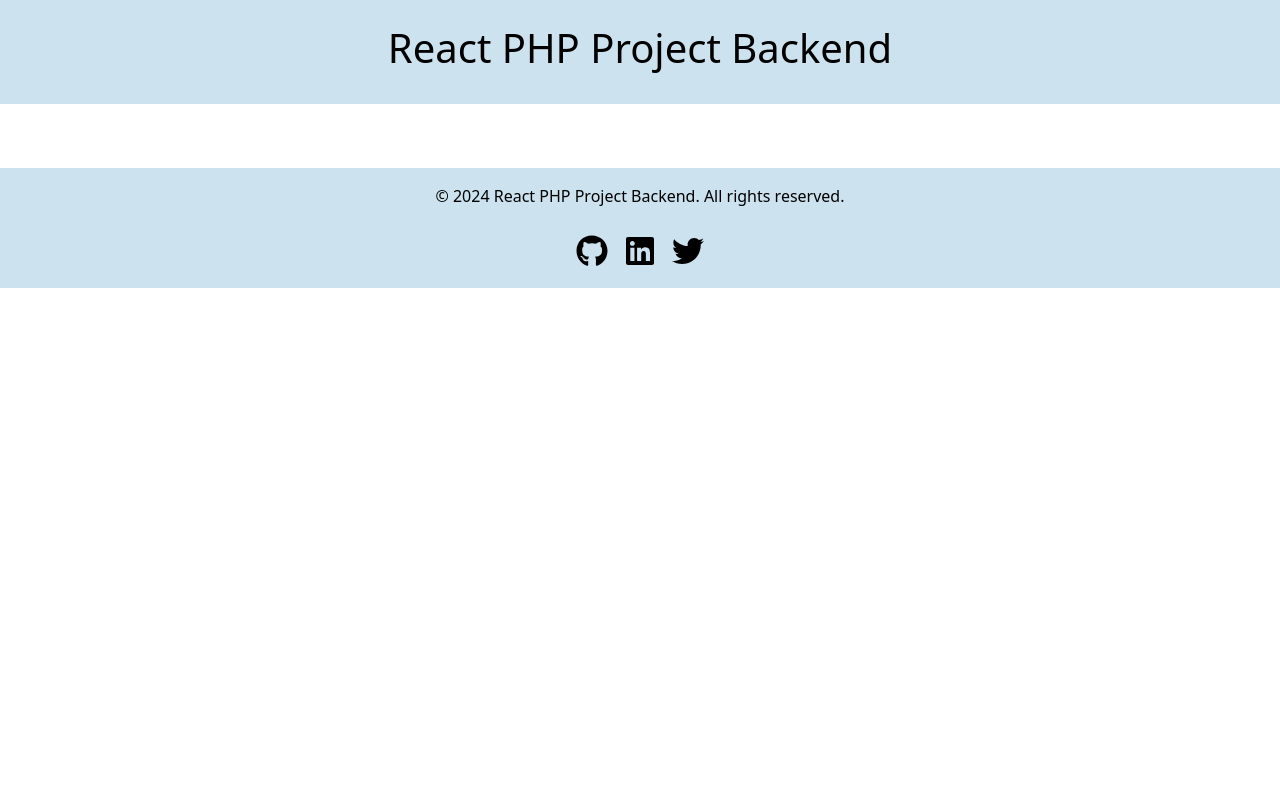
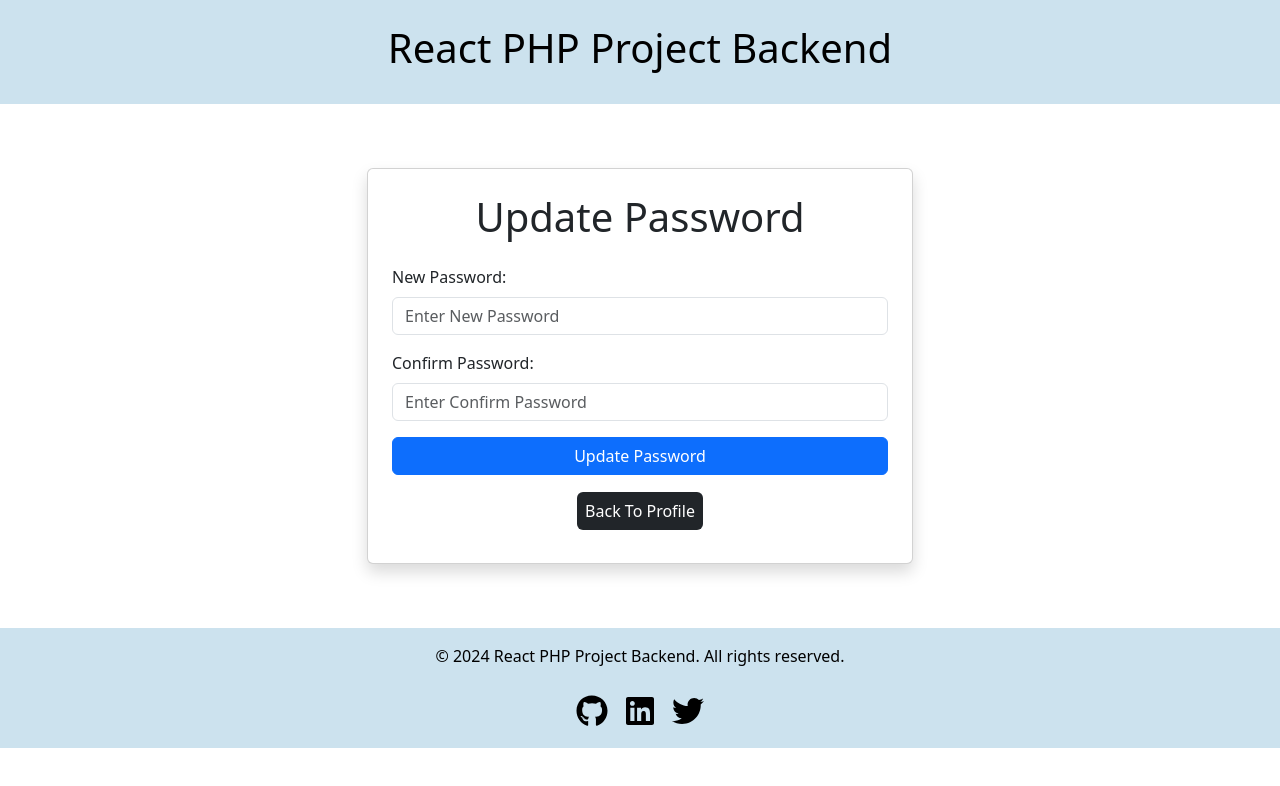
Before and after one commit to test2571/react_php, a React (Vite) app in the folder frontend/: page /updatePassword in a window 1280 px wide. Shown: the top 786 px of the page. Built offline with nearby package versions, Linux system fonts and the light colour scheme; no server answers; sample sign-in values are in the browser's storage.

Commit message:
update password functionality

```diff
--- a/frontend/src/App.jsx
+++ b/frontend/src/App.jsx
@@ -7,6 +7,7 @@ import Register from "./pages/Register.jsx";
 import ProtectedRoute from "./components/ProtectedRoute.jsx";
 import AdminProvider from "./context/AdminContext.jsx";
 import Profile from "./pages/Profile.jsx";
+import UpdatePassword from "./pages/UpdatePassword.jsx";
 
 function App() {
   return (
@@ -33,6 +34,14 @@ function App() {
               </ProtectedRoute>
             }
           />
+          <Route
+            path="/updatePassword"
+            element={
+              <ProtectedRoute>
+                <UpdatePassword />
+              </ProtectedRoute>
+            }
+          />
         </Routes>
         <Footer></Footer>
       </BrowserRouter>
--- a/frontend/src/pages/Profile.jsx
+++ b/frontend/src/pages/Profile.jsx
@@ -3,10 +3,19 @@ import { FaUserEdit, FaTimesCircle, FaCheckCircle } from "react-icons/fa";
 import { FaPhone } from "react-icons/fa6";
 import { MdMarkEmailUnread, MdDriveFileRenameOutline } from "react-icons/md";
 import { AdminContext } from "../context/AdminContext.jsx";
-import { Link } from "react-router-dom";
+import { Link, useNavigate } from "react-router-dom";
 
 function Profile() {
-  const { adminDetails } = useContext(AdminContext);
+  const { adminDetails, handleLogoutContext } = useContext(AdminContext);
+  const navigate = useNavigate();
+  const handleLogout = () => {
+    const isConfirm = confirm("Do you really want to logout? ");
+
+    if (isConfirm) {
+      handleLogoutContext();
+      navigate("/");
+    }
+  };
 
   const renderStatusIcon = (status) => {
     if (status === "Active") {
@@ -88,8 +97,12 @@ function Profile() {
           <Link to="/dashboard">
             <button className="btn btn-light me-2">Back to Dashboard</button>
           </Link>
-          <button className="btn btn-dark me-2">Update Password</button>
-          <button className="btn btn-light me-2">Logout</button>
+          <Link to="/updatePassword">
+            <button className="btn btn-dark me-2">Update Password</button>
+          </Link>
+          <button onClick={handleLogout} className="btn btn-light me-2">
+            Logout
+          </button>
         </div>
       </div>
     </div>
--- /dev/null
+++ b/frontend/src/pages/UpdatePassword.jsx
@@ -0,0 +1,157 @@
+import React, { useState } from "react";
+import { updatePassword } from "./../utils/admin/updatePassword.js";
+import { Link } from "react-router-dom";
+
+function UpdatePassword() {
+  const [formData, setFormData] = useState({
+    newPassword: "",
+    confirmPassword: "",
+  });
+  const [errors, setErrors] = useState({});
+  const [loading, setLoading] = useState(false);
+  const [message, setMessage] = useState("");
+
+  const handleChange = (e) => {
+    setFormData({
+      ...formData,
+      [e.target.name]: e.target.value,
+    });
+  };
+
+  const handleSubmit = (e) => {
+    e.preventDefault();
+    setMessage("");
+
+    const updatePasswordErrors = updatePassword(formData);
+    setErrors(updatePasswordErrors);
+
+    if (Object.keys(updatePasswordErrors).length === 0) {
+      setLoading(true);
+
+      const adminId = localStorage.getItem("adminId");
+
+      const formDataWithId = {
+        ...formData,
+        adminId: adminId,
+      };
+
+      fetch(
+        "http://localhost/react_php_local/backend/admin/updatePassword.php",
+        {
+          method: "POST",
+          headers: {
+            "Content-Type": "application/json",
+          },
+          body: JSON.stringify(formDataWithId),
+        }
+      )
+        .then((response) => response.json())
+        .then((data) => {
+          if (data.status === "success") {
+            setMessage("Password updated successfully!");
+            setFormData({
+              newPassword: "",
+              confirmPassword: "",
+            });
+            setLoading(false);
+          } else {
+            setMessage(data.message);
+            setFormData({
+              newPassword: "",
+              confirmPassword: "",
+            });
+            setLoading(false);
+          }
+        })
+        .catch((error) => {
+          setMessage("Something Went Wrong, Please try again later.", error);
+          setFormData({
+            newPassword: "",
+            confirmPassword: "",
+          });
+          setLoading(false);
+        });
+    }
+  };
+
+  return (
+    <div className="container mt-5">
+      <div className="row justify-content-center">
+        <div className="col-md-6">
+          <div className="card p-4 shadow">
+            <h1 className="text-center mb-4">Update Password</h1>
+
+            {message && (
+              <div
+                className={`alert ${
+                  message === "Password updated successfully!"
+                    ? "alert-success"
+                    : "alert-danger"
+                }`}
+              >
+                {message}
+              </div>
+            )}
+
+            <form onSubmit={handleSubmit}>
+              <div className="mb-3">
+                <label htmlFor="newPassword" className="form-label">
+                  New Password:
+                </label>
+                <input
+                  type="password"
+                  id="newPassword"
+                  name="newPassword"
+                  value={formData.newPassword}
+                  onChange={handleChange}
+                  className="form-control"
+                  placeholder="Enter New Password"
+                />
+                {errors.newPassword && (
+                  <small className="text-danger">{errors.newPassword}</small>
+                )}
+              </div>
+              <div className="mb-3">
+                <label htmlFor="confirmPassword" className="form-label">
+                  Confirm Password:
+                </label>
+                <input
+                  type="password"
+                  id="confirmPassword"
+                  name="confirmPassword"
+                  value={formData.confirmPassword}
+                  onChange={handleChange}
+                  className="form-control"
+                  placeholder="Enter Confirm Password"
+                />
+                {errors.confirmPassword && (
+                  <small className="text-danger">
+                    {errors.confirmPassword}
+                  </small>
+                )}
+              </div>
+              <div className="d-grid gap-2">
+                <button
+                  type="submit"
+                  className="btn btn-primary"
+                  disabled={loading}
+                >
+                  {loading ? "Loading..." : "Update Password"}
+                </button>
+              </div>
+            </form>
+            <div className="mt-4 text-center">
+              <p>
+                <Link to="/profile" className="text-decoration-none text-white bg-dark p-2 rounded">
+                  Back To Profile
+                </Link>
+              </p>
+            </div>
+          </div>
+        </div>
+      </div>
+    </div>
+  );
+}
+
+export default UpdatePassword;
--- /dev/null
+++ b/frontend/src/utils/admin/updatePassword.js
@@ -0,0 +1,20 @@
+export const updatePassword = (formData) => {
+  let errors = {};
+
+  if (!formData.newPassword) {
+    errors.newPassword = "New Password cannot be blank.";
+  } else if (formData.newPassword.length < 6) {
+    errors.newPassword = "New password must be atleast 6 characters long.";
+  }
+
+  if (!formData.confirmPassword) {
+    errors.confirmPassword = "Please enter Confirm Password.";
+  } else if (formData.confirmPassword.length < 6) {
+    errors.confirmPassword =
+      "Confirm password must be atleast 6 characters long.";
+  } else if (formData.newPassword !== formData.confirmPassword) {
+    errors.confirmPassword = "Passoword do not match!";
+  }
+
+  return errors;
+};
```
Also changed, not shown: 1 other file (tests, documents, lock files or other folders).
